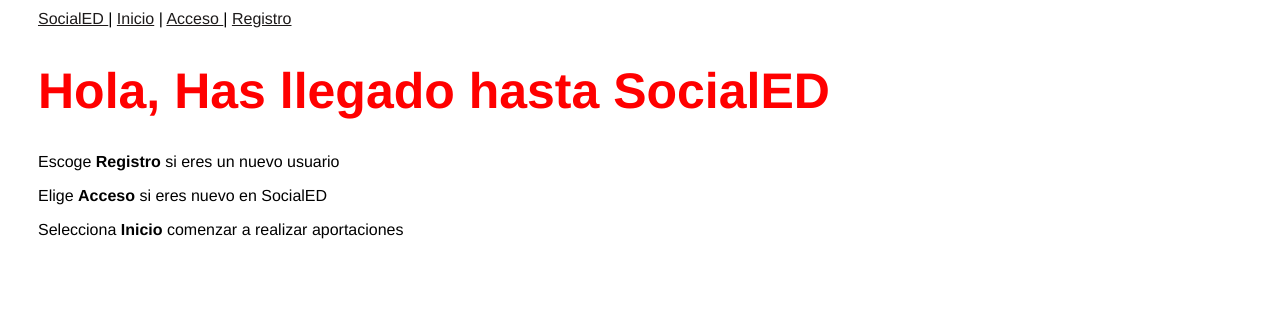
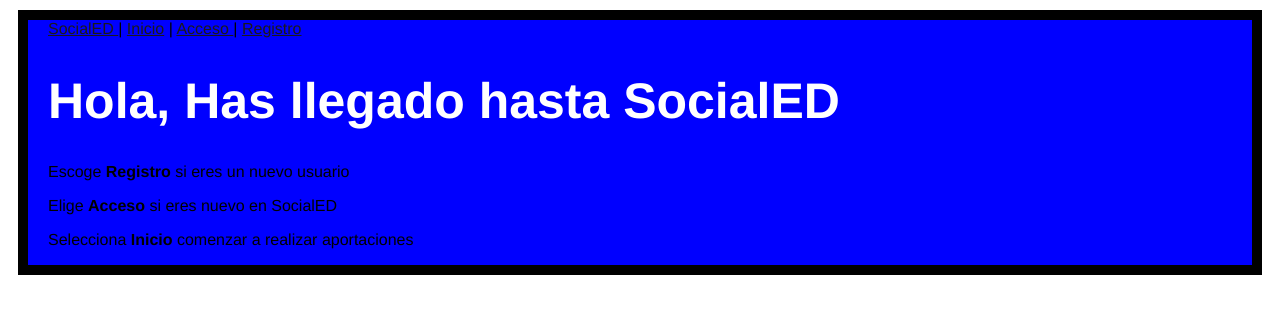
Before and after one commit to JAlbertoLeal/SocialED, a Flask app: page / in a window 1280 px wide. Shown: the top 314 px of the page. Run offline with Flask 2, Linux system fonts and the light colour scheme.

Commit message:
Modificaciones CSS

```diff
--- a/static/css/socialed-style.css
+++ b/static/css/socialed-style.css
@@ -3,10 +3,12 @@
 
 #container {
   font-family: Helvetica, Geneva, Arial, sans-serif;
+  font-size: medium;
   padding-left: 20px;
-  background-color: #FFFFFF; /* beige */
-  font-color: #2A2929; /* dark grey */
+  background-color: blue;
+  font-color: white;
   margin: 10px;
+  border: black solid 10px;
 }
 a:link{
  color:rgb(29, 26, 26);
@@ -16,7 +18,7 @@ a:hover {
   color:green;
 }
 h1 {
-   color:red;
+   color:white;
    font-size:50px
 }
 
```
